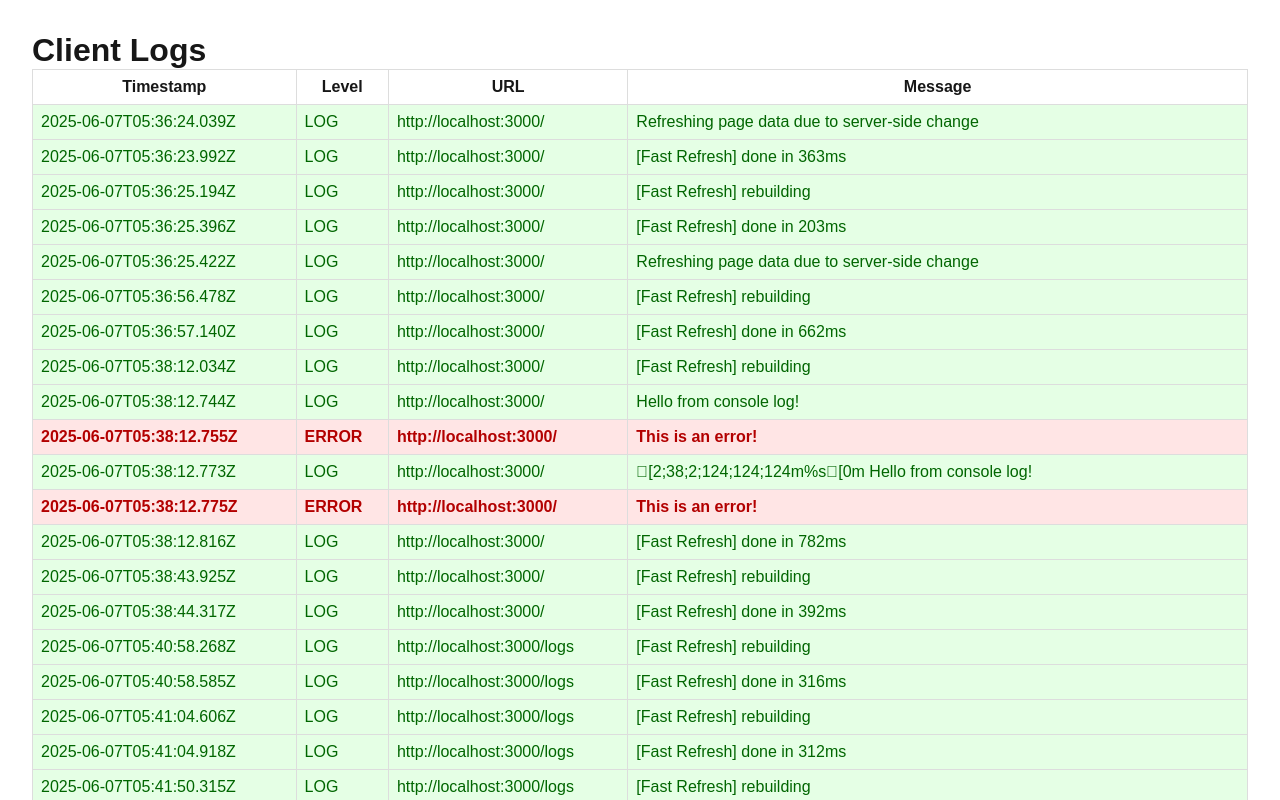
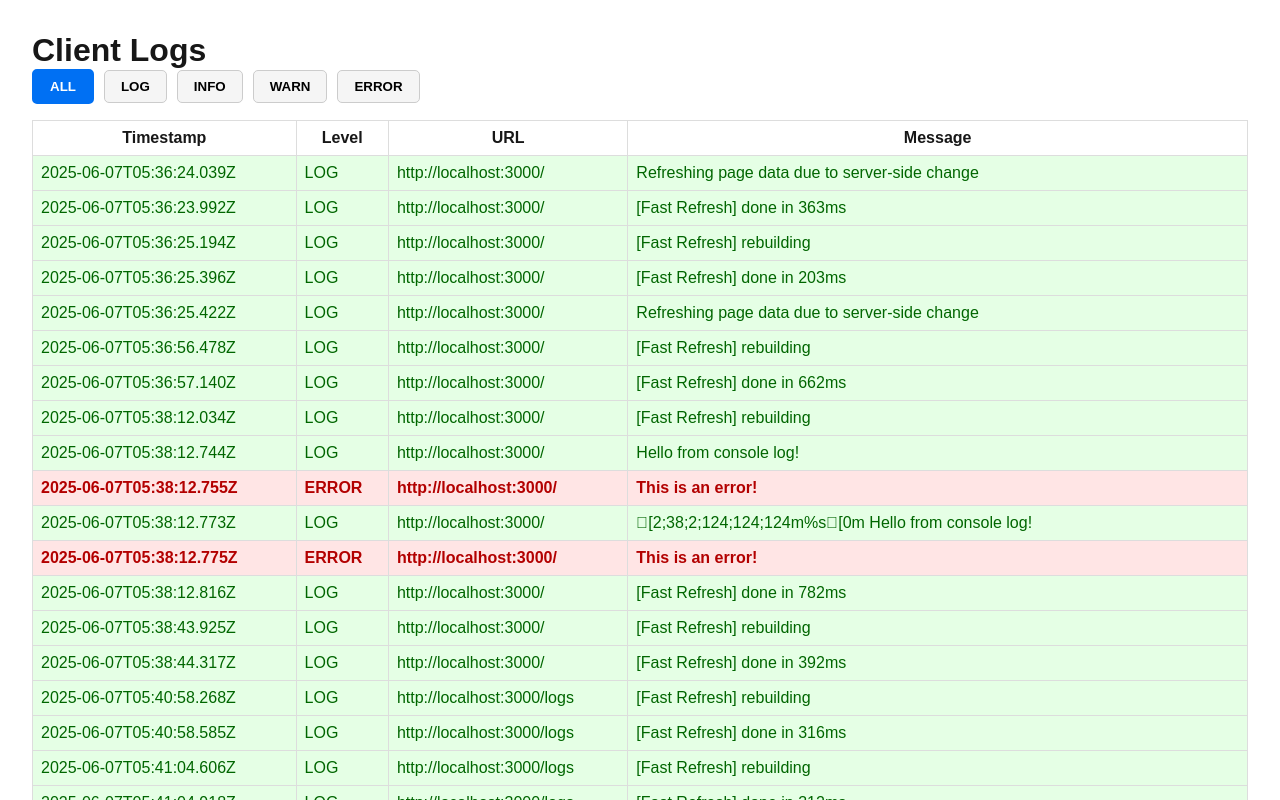
Before and after one commit to anoohya-nalla/client-logger, a Next.js app: page /logs in a window 1280 px wide. Shown: the top 800 px of the page. Built offline with nearby package versions, Linux system fonts and the light colour scheme.

Commit message:
feat: add filter for logs

```diff
--- a/pages/logs.js
+++ b/pages/logs.js
@@ -2,6 +2,7 @@ import { useEffect, useState } from "react";
 
 export default function LogsPage() {
   const [logs, setLogs] = useState([]);
+  const [filter, setFilter] = useState("ALL"); // <-- New State
 
   useEffect(() => {
     async function fetchLogs() {
@@ -20,28 +21,56 @@ export default function LogsPage() {
           backgroundColor: "#ffe5e5",
           color: "#b30000",
           fontWeight: "bold",
-        }; // Light Red
-      case "WARN":
+        };
+      case "WARN": // <-- use WARN here
         return {
           backgroundColor: "#fff9e5",
           color: "#b38600",
           fontWeight: "bold",
-        }; // Light Yellow
+        };
       case "INFO":
         return {
           backgroundColor: "#e5f0ff",
           color: "#0059b3",
           fontWeight: "bold",
-        }; // Light Blue
+        };
       case "LOG":
       default:
-        return { backgroundColor: "#e5ffe5", color: "#006600" }; // Light Green
+        return { backgroundColor: "#e5ffe5", color: "#006600" };
     }
   };
+
+  // New filtered logs
+  const filteredLogs =
+    filter === "ALL" ? logs : logs.filter((log) => log.level === filter);
 
   return (
     <div style={{ padding: "2rem" }}>
       <h1>Client Logs</h1>
+
+      {/* Filter Buttons */}
+      <div style={{ marginBottom: "1rem" }}>
+        {["ALL", "LOG", "INFO", "WARN", "ERROR"].map((level) => (
+          <button
+            key={level}
+            onClick={() => setFilter(level)}
+            style={{
+              marginRight: "10px",
+              padding: "8px 16px",
+              borderRadius: "5px",
+              border: filter === level ? "2px solid #0070f3" : "1px solid #ccc",
+              backgroundColor: filter === level ? "#0070f3" : "#f5f5f5",
+              color: filter === level ? "white" : "black",
+              cursor: "pointer",
+              fontWeight: "bold",
+            }}
+          >
+            {level}
+          </button>
+        ))}
+      </div>
+
+      {/* Logs Table */}
       <table style={{ width: "100%", borderCollapse: "collapse" }}>
         <thead>
           <tr>
@@ -56,7 +85,7 @@ export default function LogsPage() {
           </tr>
         </thead>
         <tbody>
-          {logs.map((log, index) => (
+          {filteredLogs.map((log, index) => (
             <tr key={index} style={getRowStyle(log.level)}>
               <td style={{ border: "1px solid #ddd", padding: "8px" }}>
                 {log.timestamp}
```
